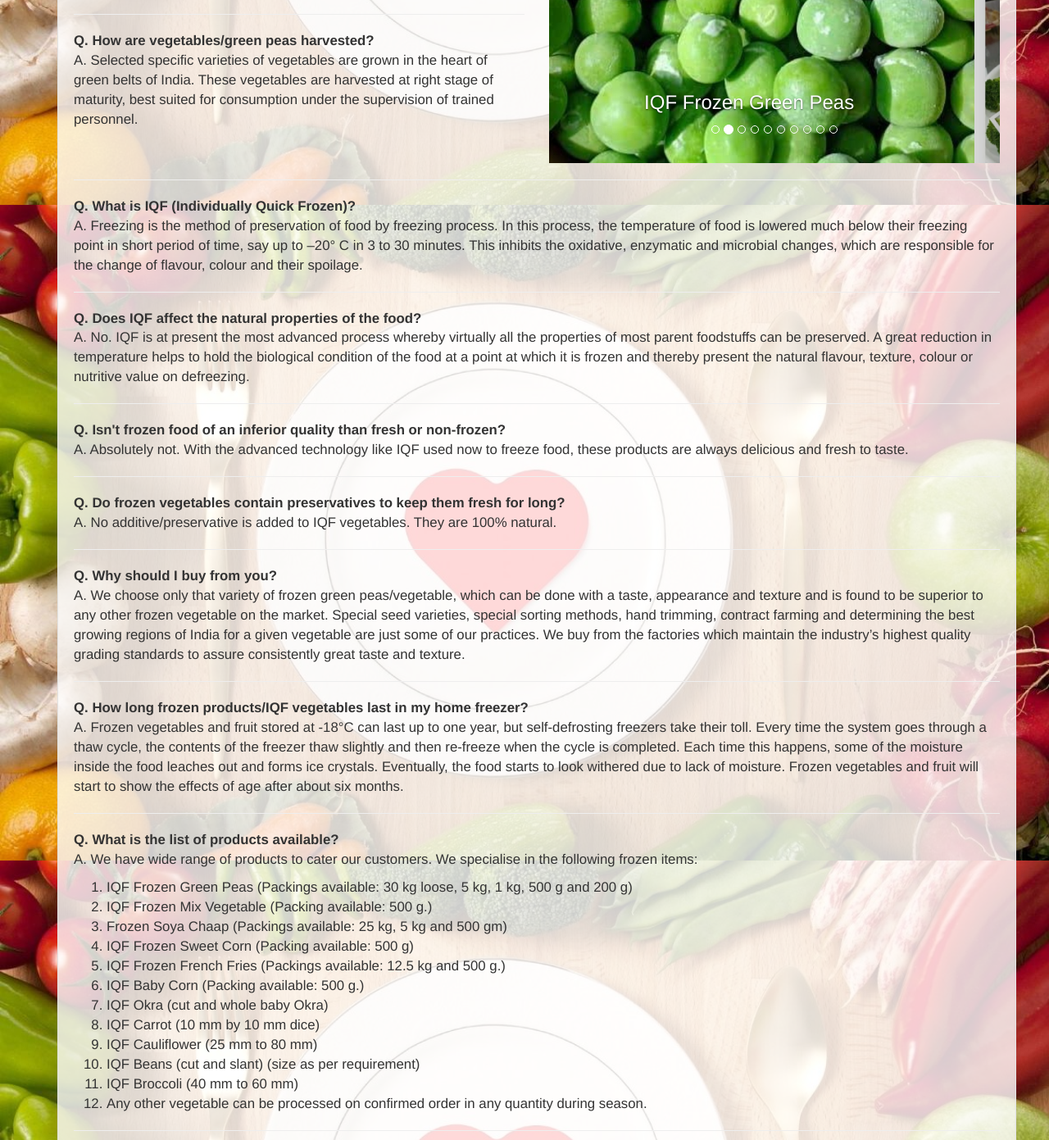
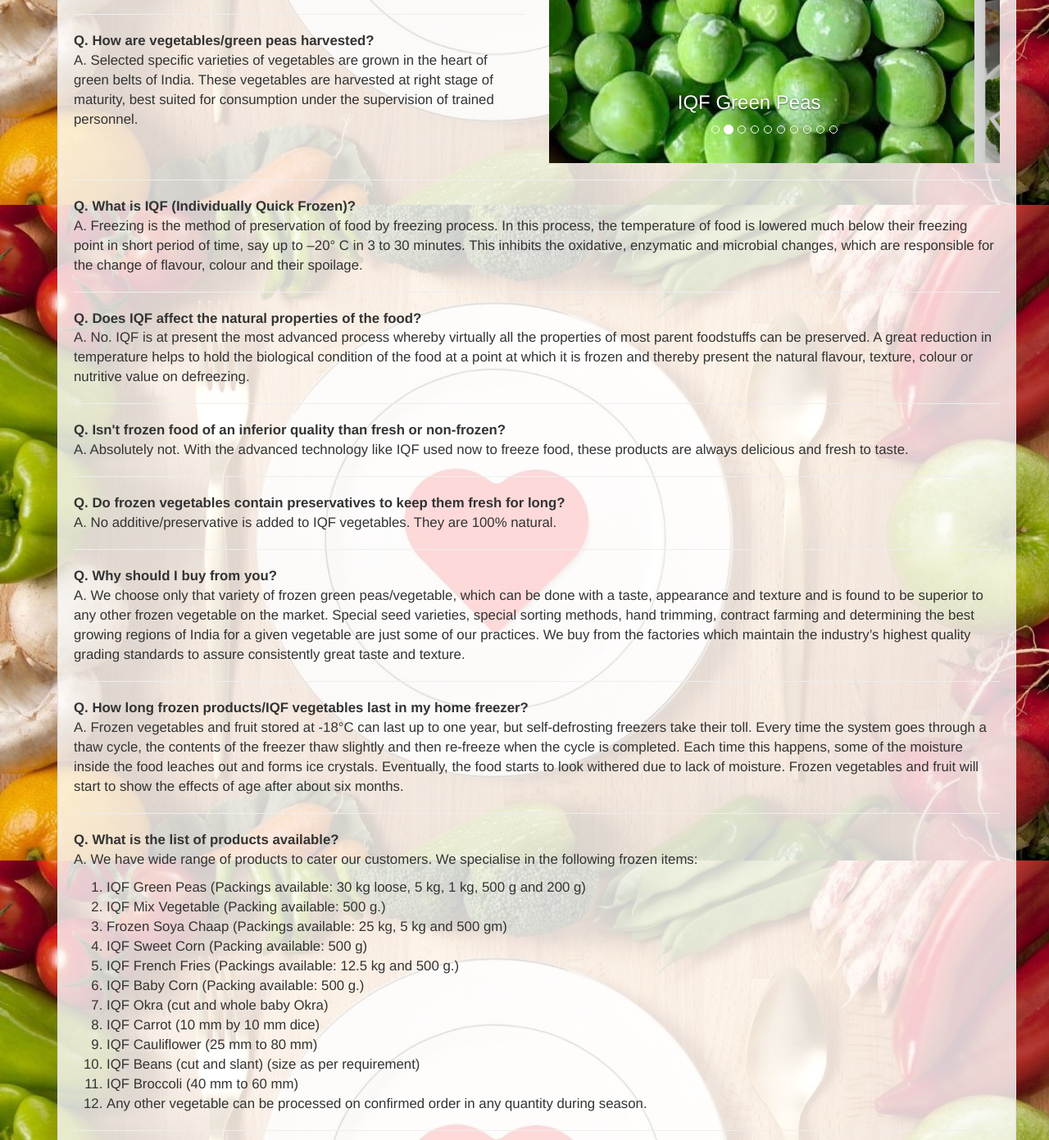
Before and after one commit to gopalkriagg/frozenproducts.in, a plain HTML site: page faq.html in a window 1280 px wide. Shown: the part 550-1941 px from the top of the page at 82% size. Drawn offline with Linux system fonts and the light colour scheme.

Commit message:
Change IQF frozen o IQF

```diff
--- a/faq.html
+++ b/faq.html
@@ -148,9 +148,9 @@
 							<!-- Wrapper for slides -->
 							<div class="carousel-inner">
 								<div class="item active">
-									<img class="img-responsive" src="images/frozen_peas.jpg" alt="IQF Frozen Green Peas" 	class="img-thumbnail">
+									<img class="img-responsive" src="images/frozen_peas.jpg" alt="IQF Green Peas" 	class="img-thumbnail">
 									<div class="carousel-caption">
-										<h3>IQF Frozen Green Peas</h3>
+										<h3>IQF Green Peas</h3>
 									</div>
 								</div>
 								<div class="item">
@@ -200,9 +200,9 @@
 									</div>
 								</div>
 								<div class="item">
-									<img class="img-responsive" src="images/frozen_cut_beans.jpg" alt="IQF Frozen Cut Beans">
+									<img class="img-responsive" src="images/frozen_cut_beans.jpg" alt="IQF Cut Beans">
 									<div class="carousel-caption">
-										<h3>IQF Frozen Cut Beans</h3>
+										<h3>IQF Cut Beans</h3>
 									</div>
 								</div>
 
@@ -267,19 +267,19 @@
 							<br />
 							<ol>
 								<li>
-									IQF Frozen Green Peas (Packings available: 30 kg loose, 5 kg, 1 kg, 500 g and 200 g)
+									IQF Green Peas (Packings available: 30 kg loose, 5 kg, 1 kg, 500 g and 200 g)
 								</li>
 								<li>
-									IQF Frozen Mix Vegetable (Packing available: 500 g.)
+									IQF Mix Vegetable (Packing available: 500 g.)
 								</li>
 								<li>
 									Frozen Soya Chaap (Packings available: 25 kg, 5 kg and 500 gm)
 								</li>
 								<li>
-									IQF Frozen Sweet Corn (Packing available: 500 g)
+									IQF Sweet Corn (Packing available: 500 g)
 								</li>
 								<li>
-									IQF Frozen French Fries (Packings available: 12.5 kg and 500 g.)
+									IQF French Fries (Packings available: 12.5 kg and 500 g.)
 								</li>
 								<li>
 									IQF Baby Corn (Packing available: 500 g.)
```
Also changed, not shown: about.html (+5 -5 lines), index.html (+4 -4 lines), product.html (+9 -9 lines), quote.html (+4 -4 lines).
